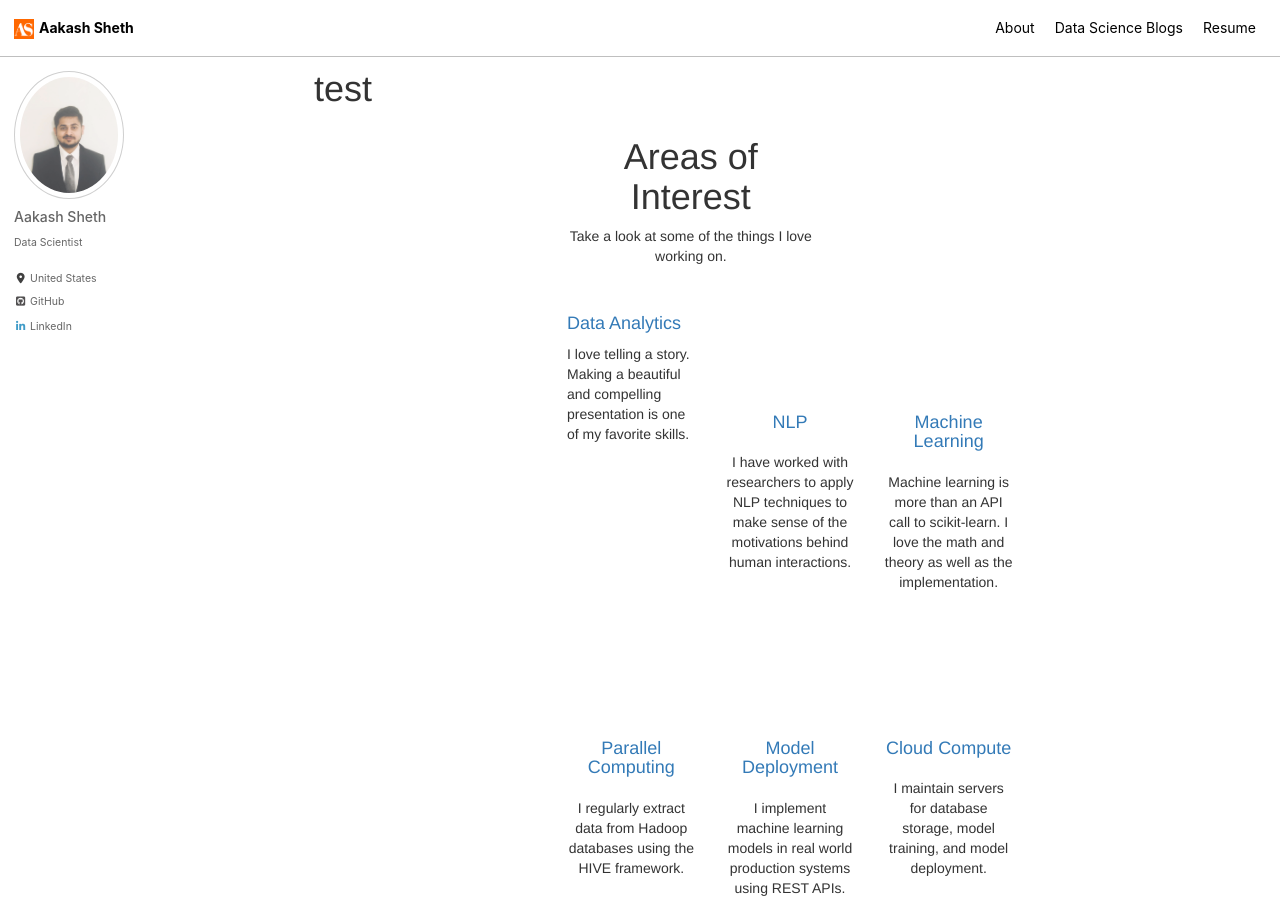
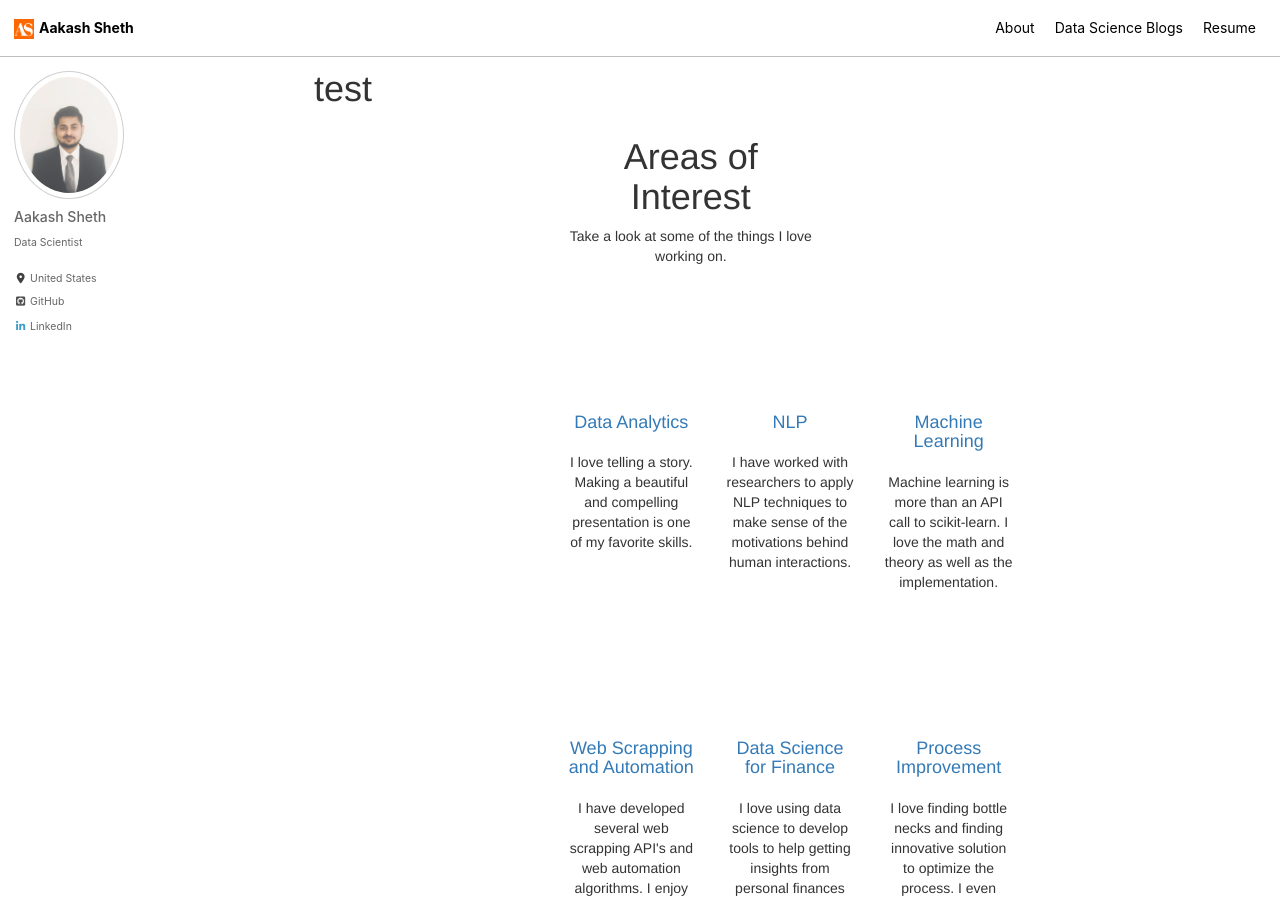
Before and after one commit to aakash-sheth/aakash-sheth.github.io, a Jekyll site: the page built from test.html, in a window 1280 px wide and 900 px high. Built offline with Jekyll 4.4.1, drawn with Linux system fonts in a browser that asks for light colours; cached includes are drawn as plain includes; nearby versions of some CDN libraries; some of the changed text lies outside the part shown.

Commit message:
icon trial

```diff
--- a/test.html
+++ b/test.html
@@ -22,8 +22,7 @@ stylesheet. */
     vertical-align: -0.05em;
   }
 
-  .lnr-graduation-hat .lnr-bubble .lnr-graduation-hat .lnr-layers .lnr-laptop-phone .lnr-cloud-check{
-    color: #0F52BA;
+  .lnr-graduation-hat .lnr-bubble .lnr-graduation-hat .lnr-layers .lnr-laptop-phone .lnr-rocket{
     font-size: 40px;
   }
   .p1-gradient-color, .single-services:hover .lnr {
@@ -79,13 +78,13 @@ stylesheet. */
             </div>
             <div class="row">
                 <div class="col-lg-4 col-md-6">
-
+                        <div class="single-services">
                         <span class="lnr lnr-chart-bars"></span>
                         <a><h4>Data Analytics</h4></a>
                         <p>
                             I love telling a story. Making a beautiful and compelling presentation is one of my favorite skills.
                         </p>
-
+                    </div>
                 </div>
 
                 <div class="col-lg-4 col-md-6">
@@ -112,27 +111,27 @@ stylesheet. */
                 <div class="col-lg-4 col-md-6">
                     <div class="single-services">
                         <span class="lnr lnr-layers"></span>
-                        <a><h4>Parallel Computing</h4></a>
+                        <a><h4>Web Scrapping and Automation</h4></a>
                         <p>
-                            I regularly extract data from Hadoop databases using the HIVE framework.
+                            I have developed several web scrapping API's and web automation algorithms. I enjoy innovative use of web automation.
                         </p>
                     </div>
                 </div>
                 <div class="col-lg-4 col-md-6">
                     <div class="single-services">
-                        <span class="lnr lnr-laptop-phone"></span>
-                        <a><h4>Model Deployment</h4></a>
+                        <span class="lnr lnr-briefcase"></span>
+                        <a><h4>Data Science for Finance</h4></a>
                         <p>
-                            I implement machine learning models in real world production systems using REST APIs.
+                            I love using data science to develop tools to help getting insights from personal finances and smart investmenting.
                         </p>
                     </div>
                 </div>
                 <div class="col-lg-4 col-md-6">
                     <div class="single-services">
-                        <span class="lnr lnr-cloud-check"></span>
-                        <a><h4>Cloud Compute</h4></a>
+                        <span class="lnr lnr-rocket"></span>
+                        <a><h4>Process Improvement</h4></a>
                         <p>
-                                I maintain servers for database storage, model training, and model deployment.
+                            I love finding bottle necks and finding innovative solution to optimize the process. I even have six sigma certfication.
                         </p>
                     </div>
                 </div>
```
